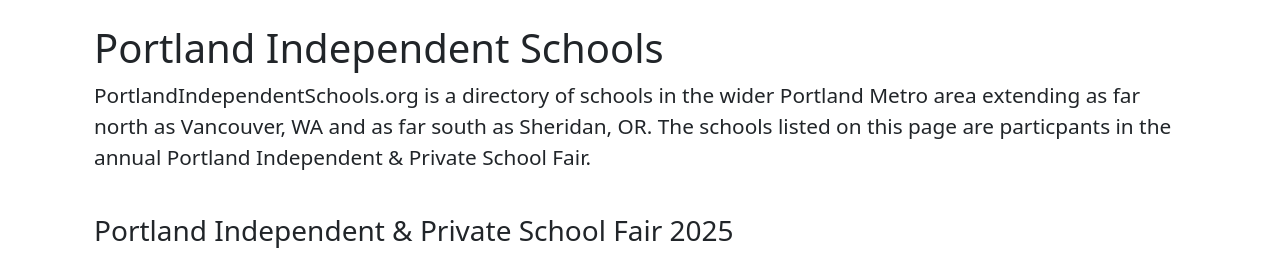
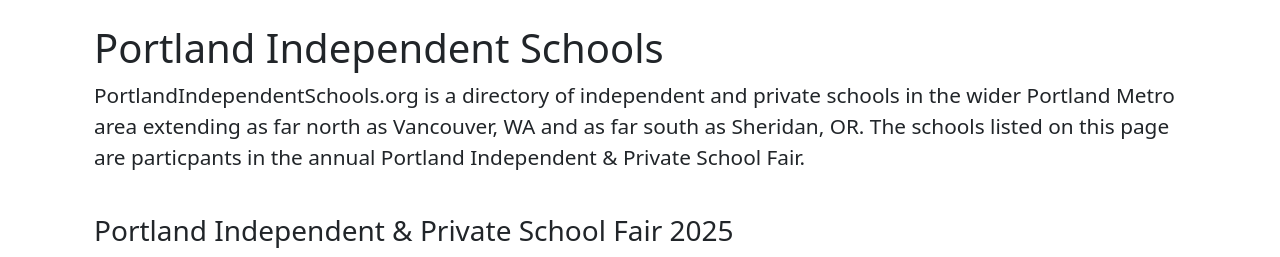
Before and after one commit to portlandindependentschools/portlandindependentschools.github.io, a plain HTML site: page template.html in a window 1280 px wide. Shown: the top 257 px of the page. Drawn offline with nearby package versions, Linux system fonts and the light colour scheme; no server answers.

Commit message:
template: add keywords in first sentence

```diff
--- a/template.html
+++ b/template.html
@@ -43,7 +43,7 @@
         <div class="col">
           <h1>Portland Independent Schools</h1>
           <p>
-            PortlandIndependentSchools.org is a directory of schools in the wider Portland Metro area extending as far north as Vancouver, WA and as far south as Sheridan, OR. The schools listed on this page are particpants in the annual Portland Independent &amp; Private School Fair.
+            PortlandIndependentSchools.org is a directory of independent and private schools in the wider Portland Metro area extending as far north as Vancouver, WA and as far south as Sheridan, OR. The schools listed on this page are particpants in the annual Portland Independent &amp; Private School Fair.
           </p>
         </div>
       </div>
```
